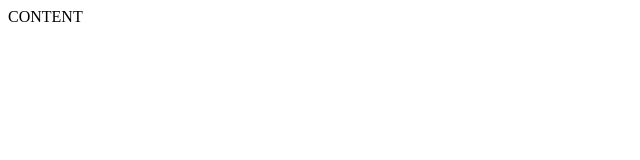
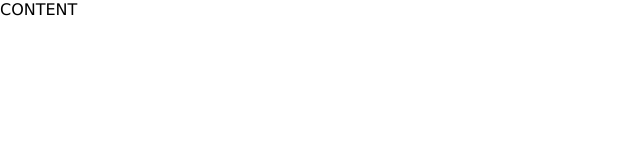
Before and after one commit to Dovaras/1-todo, a website: page index.html in a window 1280 px wide. Shown: the full height of the page, 0-640 px from the left. Drawn offline with Linux system fonts and the light colour scheme.

Commit message:
CSS files

```diff
--- /dev/null
+++ b/css/base/reset.css
@@ -0,0 +1,16 @@
+html {
+    scroll-behavior: smooth;
+}
+
+body,
+body * { /* Griezta pirmenybe */
+    margin: 0;
+    padding: 0;
+    vertical-align: top;
+    box-sizing: border-box;
+    font-family: 'Gill Sans', 'Gill Sans MT', Calibri, 'Trebuchet MS', sans-serif;
+}
+
+body { /* Svelni pirmenybe */
+    font-family: verdana;
+}
--- /dev/null
+++ b/css/main.css
@@ -0,0 +1,10 @@
+/* base */
+@import './base/reset.css';
+@import './base/variables.css';
+
+/* 3rd-party */
+
+/* components */
+@import './components/todo.css';
+
+/* CUSTOM STYLE BELOW THIS COMMENT LINE */
--- a/index.html
+++ b/index.html
@@ -12,6 +12,14 @@
 1. npm i
 2. npm run dev
 
+KAIP IŠVALYTI:
+1. npm cache clean --force
+2. rm -rf node_modules package-lock.json
+3. npm i
+4. jei:
+4a. nesuveike - kartoti is naujo (ziureti step 1)
+4b. suveike - npm run dev
+
 -->
 
 <!DOCTYPE html>
@@ -21,6 +29,7 @@
     <meta http-equiv="X-UA-Compatible" content="IE=edge">
     <meta name="viewport" content="width=device-width, initial-scale=1.0">
     <title>TODO</title>
+    <link rel="stylesheet" href="./css/main.css">
 </head>
 <body>
     CONTENT
--- a/package.json
+++ b/package.json
@@ -8,8 +8,8 @@
     "test": "echo \"Error: no test specified\" && exit 1"
   },
   "keywords": [],
-  "author": "",
-  "license": "ISC",
+  "author": "Arūnas Dovainis",
+  "license": "Bit",
   "devDependencies": {
     "live-server": "^1.2.1"
   }
```
Also changed, not shown: css/base/variables.css (added), css/components/todo.css (added).
